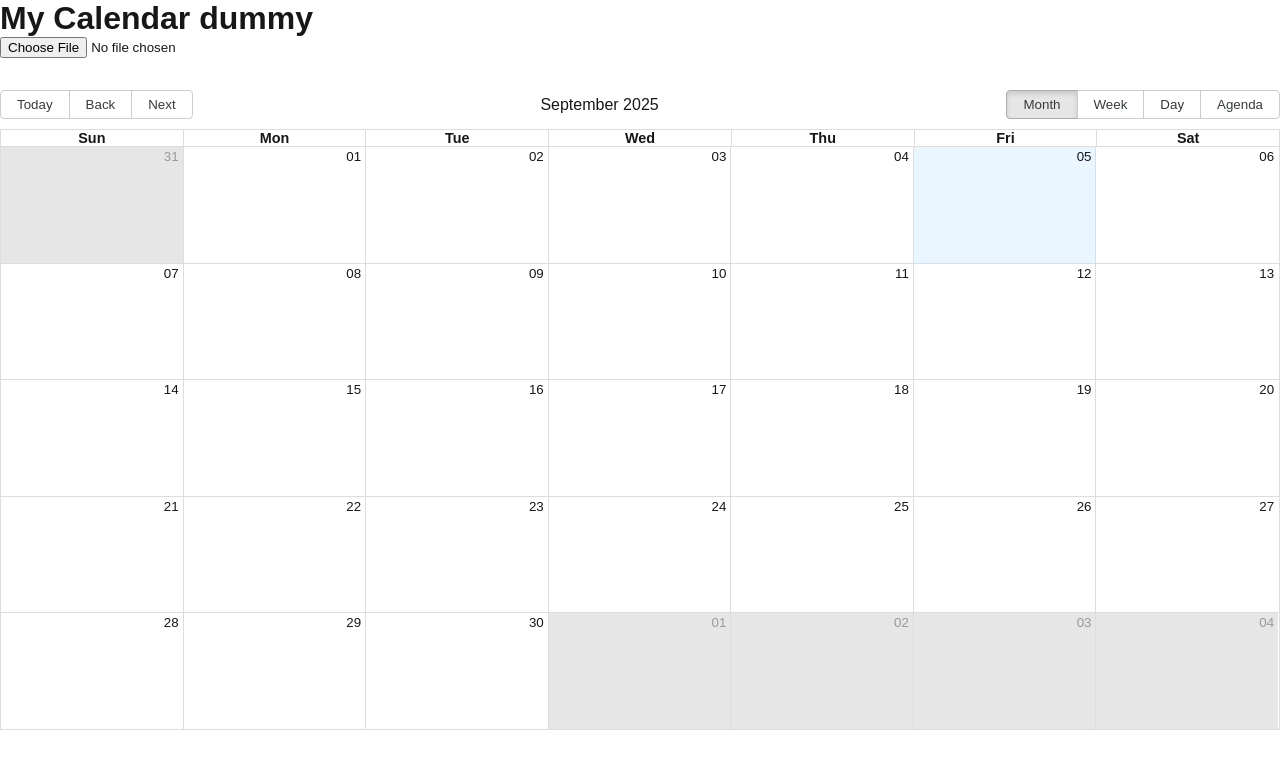
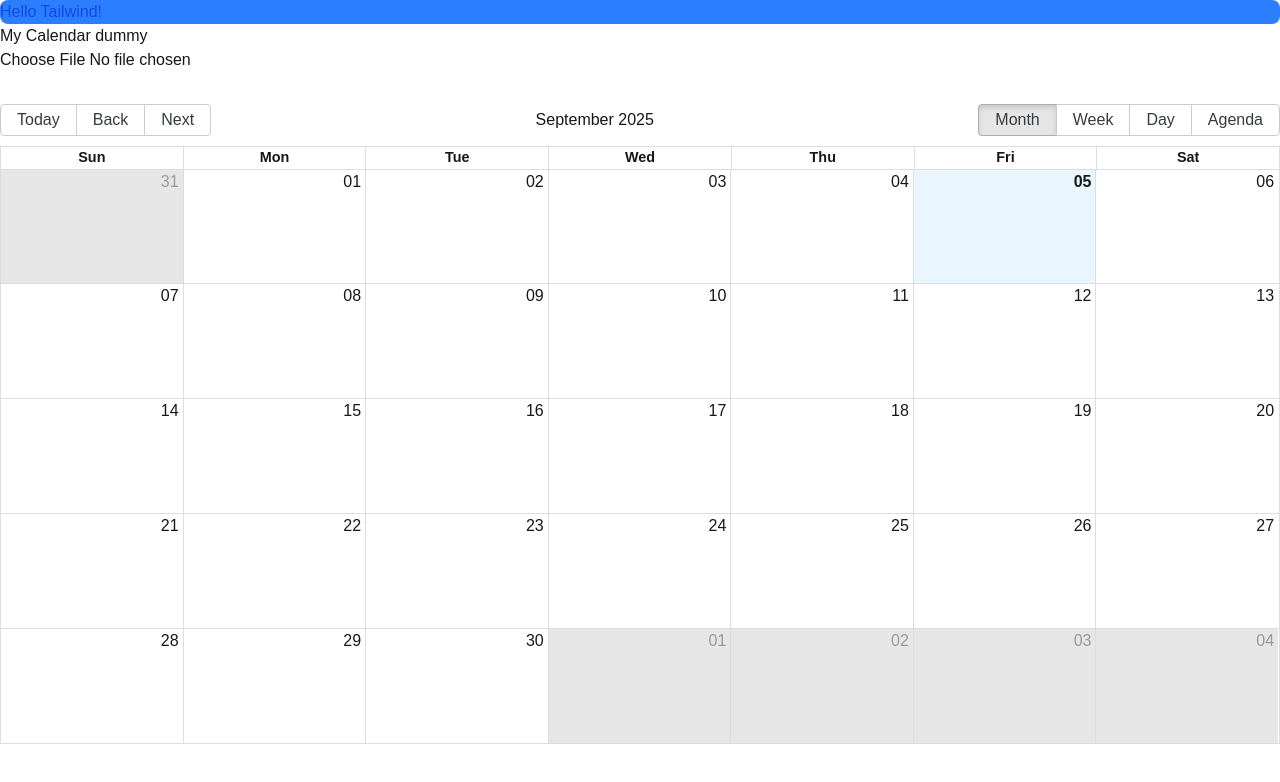
Before and after one commit to thandi14/LBCalender, a Next.js app in the folder syllabus-parser/: page /Calender in a window 1280 px wide. Shown: the top 782 px of the page. Built offline with nearby package versions, Linux system fonts and the light colour scheme.

Commit message:
calender modal is up

```diff
--- a/syllabus-parser/package.json
+++ b/syllabus-parser/package.json
@@ -9,6 +9,7 @@
     "lint": "eslint"
   },
   "dependencies": {
+    "@tailwindcss/postcss": "^4.1.13",
     "date-fns": "^4.1.0",
     "next": "15.5.2",
     "pdf-parse": "^1.1.1",
@@ -23,8 +24,10 @@
     "@types/react": "^19",
     "@types/react-big-calendar": "^1.16.3",
     "@types/react-dom": "^19",
+    "autoprefixer": "^10.4.21",
     "eslint": "^9",
     "eslint-config-next": "15.5.2",
+    "postcss": "^8.5.6",
     "typescript": "^5"
   }
 }
--- /dev/null
+++ b/syllabus-parser/postcss.config.mjs
@@ -0,0 +1,5 @@
+export default {
+    plugins: {
+      "@tailwindcss/postcss": {},
+    }
+  }
--- a/syllabus-parser/src/app/Calender/page.tsx
+++ b/syllabus-parser/src/app/Calender/page.tsx
@@ -30,6 +30,8 @@ export default function Calendar() {
   const [isClient, setIsClient] = useState(false);
   const [view, setView] = useState<typeof Views[keyof typeof Views]>("month");
   const [date, setDate] = useState(new Date());
+  const [selectedEvent, setSelectedEvent] = useState<any>(null); // event for modal
+
 
 
   useEffect(() => {
@@ -69,19 +71,21 @@ export default function Calendar() {
     setAssignments(data.assignments ?? []);
   }
 
-  function inferYear(assignments: { date: string }[]) {
-    const years: Record<string, number> = {};
+  function inferYear(assignments: { date: string }[]): string {
+    const yearCounts: Record<string, number> = {};
 
     assignments.forEach(a => {
-      const match = a.date.match(/\d{4}/);
-      if (match) {
-        const year = match[0];
-        years[year] = (years[year] || 0) + 1;
+      if (a.date) {
+        const yearMatch = a.date.match(/\b(20\d{2})\b/);
+        if (yearMatch) {
+          const year = yearMatch[1];
+          yearCounts[year] = (yearCounts[year] || 0) + 1;
+        }
       }
     });
 
-    const sortedYears = Object.entries(years).sort((a, b) => b[1] - a[1]);
-    return sortedYears.length > 0 ? sortedYears[0][0] : new Date().getFullYear().toString();
+    const sortedYears = Object.entries(yearCounts).sort((a, b) => b[1] - a[1]);
+    return sortedYears.length > 0 ? sortedYears[0][0] : String(new Date().getFullYear()); // fallback = current year
   }
 
   const inferredYear = inferYear(assignments);
@@ -112,10 +116,14 @@ const events: Event[] = assignments.map((a) => {
 
 
 
-  console.log(assignments)
+  console.log(selectedEvent)
 
   return (
+
     <div>
+      <div className="bg-blue-500 text-blue-700 p-4 rounded-lg">
+        Hello Tailwind!
+      </div>
       <h1>My Calendar dummy</h1>
       <input type="file" accept="application/pdf" onChange={handleUpload} />
       <ul>
@@ -137,11 +145,32 @@ const events: Event[] = assignments.map((a) => {
             style={{ height: "100%" }}
             popup
             tooltipAccessor={(event: any) => event.resource}
-            view={view}                  // controlled view
-            onView={(newView) => setView(newView)} // handle view change
-            date={date}                  // controlled date
+            view={view}
+            onView={(newView) => setView(newView)}
+            date={date}
             onNavigate={(newDate) => setDate(newDate)}
+            onSelectEvent={(event) => setSelectedEvent(event)}
           />
+        </div>
+      )}
+
+{selectedEvent && (
+        <div className="fixed inset-0 flex items-center justify-center bg-black/50 bg-opacity-50 z-50">
+          <div className="bg-white rounded-lg shadow-lg p-6 max-w-md w-full">
+            <h2 className="text-xl font-bold mb-2">{selectedEvent.title}</h2>
+            <p className="text-gray-700 mb-2">
+              <strong>Date:</strong> {selectedEvent.start.toDateString()}
+            </p>
+            <p className="text-gray-700 mb-2">
+              <strong>Details:</strong> {selectedEvent.resource}
+            </p>
+            <button
+              onClick={() => setSelectedEvent(null)}
+              className="mt-4 bg-blue-500 text-white px-4 py-2 rounded-lg hover:bg-blue-600"
+            >
+              Close
+            </button>
+          </div>
         </div>
       )}
     </div>
--- a/syllabus-parser/src/app/globals.css
+++ b/syllabus-parser/src/app/globals.css
@@ -1,3 +1,8 @@
+@import "tailwindcss";
+/* @tailwind base;
+@tailwind components;
+@tailwind utilities; */
+
 :root {
   --background: #ffffff;
   --foreground: #171717;
```
Also changed, not shown: 1 other file (tests, documents, lock files or other folders).
